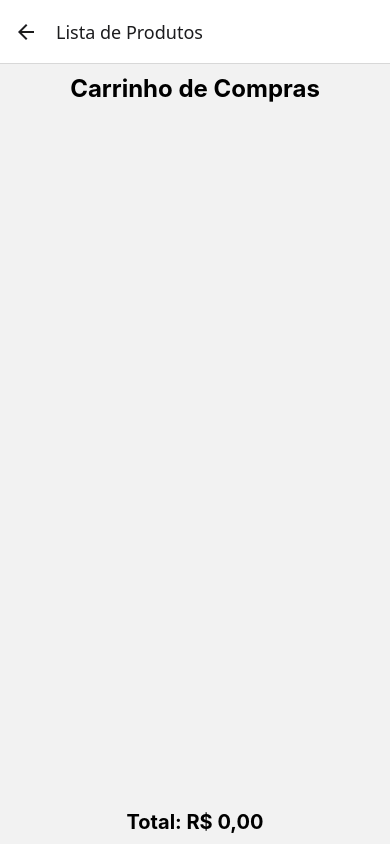
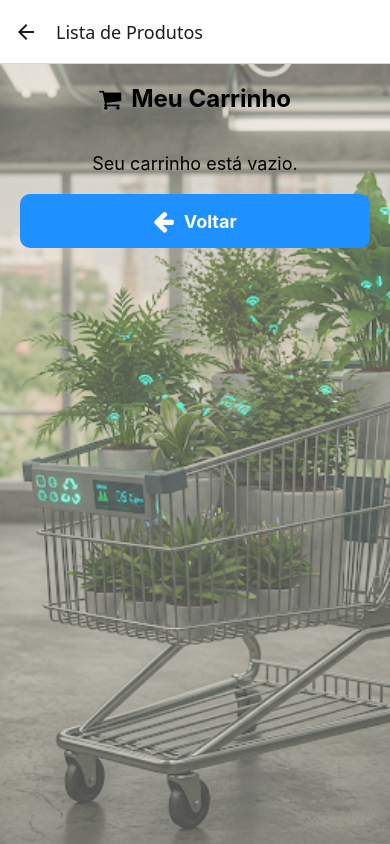
Before and after one commit to New-Masster/SmartGardens, a React Native app: screen /Screen3 in a window 390 px wide. Built offline with nearby package versions, Linux system fonts and the light colour scheme.

Commit message:
Implementada a adição de produtos no carrinho e o front da Screen3.tsx(Carrinho de compras).

```diff
--- a/src/app/Screen2.tsx
+++ b/src/app/Screen2.tsx
@@ -1,12 +1,12 @@
-import React, { useState } from "react";
+import React, { useState, useEffect } from "react";
 import { View, Text, Image, StyleSheet, TouchableOpacity, ImageBackground, FlatList } from "react-native";
 import { StackNavigationProp } from "@react-navigation/stack";
 import { RouteProp } from "@react-navigation/native";
-import { Button } from 'react-native-elements'; // Certifique-se de importar Button corretamente
+import { Button } from 'react-native-elements';
 
 type RootStackParamList = {
-  Screen2: { nome: string };
-  Screen3: undefined;
+  Screen2: { nome: string, carrinho?: any[] };
+  Screen3: { carrinho: any[] };
   Login: undefined;
   Screen4: { id: number; nome: string; imagens: string[]; preco: string; descricao: string };
 };
@@ -20,6 +20,13 @@ const Screen2: React.FC<Screen2Props> = ({ navigation, route }) => {
   const nome = route.params?.nome ?? "Usuário";
   const [selectedImageIndexes, setSelectedImageIndexes] = useState<{ [key: number]: number }>({});
   const [quantidades, setQuantidades] = useState<{ [key: number]: number }>({});
+  const [carrinho, setCarrinho] = useState<any[]>(route.params?.carrinho ?? []);
+
+  useEffect(() => {
+    if (route.params?.carrinho) {
+      setCarrinho(route.params.carrinho);
+    }
+  }, [route.params?.carrinho]);
 
   const produtos = [
     { id: 1, nome: "Bancada Hidropônica", imagens: [require("../assets/Bancada Hidropônica 0.png"), require("../assets/Bancada Hidropônica 1.png"), require("../assets/Bancada Hidropônica 2.png")], preco: "R$ 687,00", descricao: "Uma linda planta suculenta para decorar seu espaço." },
@@ -42,7 +49,21 @@ const Screen2: React.FC<Screen2Props> = ({ navigation, route }) => {
   };
 
   const adicionarAoCarrinho = (produtoId: number) => {
-    console.log(`Produto ${produtoId} adicionado ao carrinho!`);
+    const produto = produtos.find(p => p.id === produtoId);
+    if (produto) {
+      setCarrinho((prevCarrinho) => {
+        const itemExistente = prevCarrinho.find(item => item.id === produtoId);
+        if (itemExistente) {
+          return prevCarrinho.map(item =>
+            item.id === produtoId
+              ? { ...item, quantidade: item.quantidade + (quantidades[produtoId] || 1) }
+              : item
+          );
+        } else {
+          return [...prevCarrinho, { ...produto, quantidade: quantidades[produtoId] || 1 }];
+        }
+      });
+    }
   };
 
   return (
@@ -56,7 +77,7 @@ const Screen2: React.FC<Screen2Props> = ({ navigation, route }) => {
         {/* Container do perfil e carrinho */}
         <View style={styles.profileContainer}>
           <View style={styles.iconContainer}>
-            <Button icon={{ name: 'shopping-cart', color: '#FFF' }} buttonStyle={styles.iconButton} onPress={() => navigation.navigate("Screen3")} />
+            <Button icon={{ name: 'shopping-cart', color: '#FFF' }} buttonStyle={styles.iconButton} onPress={() => navigation.navigate("Screen3", { carrinho })} />
           </View>
           <Image source={require("../assets/Usuario.png")} style={styles.profileImage} />
           <TouchableOpacity onPress={() => navigation.navigate("Login")} style={styles.logoutContainer}>
@@ -129,14 +150,14 @@ const styles = StyleSheet.create({
   productsContainer: { marginTop: 100, padding: 10, width: "100%" },
   title: { fontSize: 24, fontWeight: "bold", textAlign: "center", marginBottom: 20 },
   productContainer: { marginBottom: 40, alignItems: "center" },
-  productName: { fontSize: 18, fontWeight: "bold" },
-  productPrice: { fontSize: 16, fontWeight: "bold", color: "#1E90FF", marginVertical: 5 },
+  productName: { fontSize: 18, fontWeight: "bold", color: "#274200" },
+  productPrice: { fontSize: 16, fontWeight: "bold", color: "#93f43d", marginVertical: 5 },
   imageSliderContainer: { flexDirection: "row", alignItems: "center" },
-  arrow: { fontSize: 30, color: "#006400", marginHorizontal: 10 },
+  arrow: { fontSize: 30, color: "#274200", marginHorizontal: 10 },
   productImage: { width: 200, height: 200, borderRadius: 10 },
   quantityContainer: { flexDirection: "row", alignItems: "center", marginTop: 10 },
   quantityButton: { padding: 10, backgroundColor: "#ccc", borderRadius: 5 },
-  quantityText: { fontSize: 18, fontWeight: "bold" },
+  quantityText: { fontSize: 18, fontWeight: "bold", color: "#274200" },
   quantityValue: { fontSize: 16, marginHorizontal: 10 },
   addToCartButton: { backgroundColor: "#006400", padding: 10, marginTop: 15, borderRadius: 5 },
   addToCartText: { color: "#FFF", fontSize: 16, fontWeight: "bold" }
--- a/src/app/Screen3.tsx
+++ b/src/app/Screen3.tsx
@@ -1,14 +1,13 @@
-// Screen3.tsx
-import React from "react";
-import { View, Text, StyleSheet, FlatList } from "react-native";
+import React, { useState, useEffect } from "react";
+import { View, Text, Image, StyleSheet, FlatList, TouchableOpacity, ImageBackground } from "react-native";
+import { StackNavigationProp } from "@react-navigation/stack";
 import { RouteProp } from "@react-navigation/native";
-import { StackNavigationProp } from "@react-navigation/stack";
+import { FontAwesome } from '@expo/vector-icons';
 
 type RootStackParamList = {
-  Screen2: { nome: string };
-  Screen3: { carrinho: any[] };  // Passando o carrinho como parâmetro
-  Login: undefined;
-  Screen4: { id: number; nome: string; imagens: string[]; preco: string; descricao: string };
+  Screen3: { carrinho: any[] };
+  Screen2: { carrinho: any[] };
+  Payment: undefined; // Faltaa rota de pagamento
 };
 
 type Screen3Props = {
@@ -16,40 +15,243 @@ type Screen3Props = {
   route: RouteProp<RootStackParamList, "Screen3">;
 };
 
-const Screen3: React.FC<Screen3Props> = ({ route }) => {
-  const carrinho = route.params?.carrinho ?? [];
+const Screen3: React.FC<Screen3Props> = ({ navigation, route }) => {
+  const [carrinho, setCarrinho] = useState(route.params?.carrinho ?? []);
 
-  const calcularTotal = () => {
-    return carrinho.reduce((total, item) => total + parseFloat(item.preco.replace("R$", "").replace(",", ".")) * item.quantidade, 0);
+  useEffect(() => {
+    navigation.setParams({ carrinho });
+  }, [carrinho]);
+
+  const calcularTotal = (preco: string, quantidade: number) => {
+    const precoNumerico = parseFloat(preco.replace("R$", "").replace(",", "."));
+    return (precoNumerico * quantidade).toFixed(2).replace(".", ",");
+  };
+
+  const calcularTotalGeral = () => {
+    return carrinho.reduce((total, item) => {
+      const precoNumerico = parseFloat(item.preco.replace("R$", "").replace(",", "."));
+      return total + precoNumerico * item.quantidade;
+    }, 0).toFixed(2).replace(".", ",");
+  };
+
+  const alterarQuantidade = (id: number, incremento: number) => {
+    setCarrinho((prevCarrinho) =>
+      prevCarrinho.map((item) =>
+        item.id === id ? { ...item, quantidade: Math.max(1, item.quantidade + incremento) } : item
+      )
+    );
+  };
+
+  const removerDoCarrinho = (id: number) => {
+    setCarrinho((prevCarrinho) => prevCarrinho.filter((item) => item.id !== id));
+  };
+
+  const limparCarrinho = () => {
+    setCarrinho([]);
   };
 
   return (
+    <ImageBackground source={require("../assets/Fundo_carrinho.png")} style={styles.background} imageStyle={{ opacity: 0.7 }}>
       <View style={styles.container}>
-      <Text style={styles.title}>Carrinho de Compras</Text>
+        <View style={styles.titleContainer}>
+          <FontAwesome name="shopping-cart" size={24} color="black" />
+          <Text style={styles.title}>Meu Carrinho</Text>
+        </View>
+        {carrinho.length > 0 ? (
+          <>
             <FlatList
               data={carrinho}
               keyExtractor={(item) => item.id.toString()}
               renderItem={({ item }) => (
-          <View style={styles.itemContainer}>
-            <Text style={styles.itemName}>{item.nome}</Text>
-            <Text style={styles.itemPrice}>{item.preco}</Text>
-            <Text style={styles.itemQuantity}>Quantidade: {item.quantidade}</Text>
+                <View style={styles.productContainer}>
+                  <Image source={item.imagens[0]} style={styles.productImage} />
+                  <View style={styles.productDetails}>
+                    <Text style={styles.productName}>{item.nome}</Text>
+                    <Text style={styles.productPrice}>Preço Unitário: {item.preco}</Text>
+                    <View style={styles.quantityContainer}>
+                      <TouchableOpacity onPress={() => alterarQuantidade(item.id, -1)} style={styles.quantityButton}>
+                        <Text style={styles.quantityText}>-</Text>
+                      </TouchableOpacity>
+                      <Text style={styles.quantityValue}>{item.quantidade}</Text>
+                      <TouchableOpacity onPress={() => alterarQuantidade(item.id, 1)} style={styles.quantityButton}>
+                        <Text style={styles.quantityText}>+</Text>
+                      </TouchableOpacity>
+                    </View>
+                    <Text style={styles.productTotal}>Total Parcial: R$ {calcularTotal(item.preco, item.quantidade)}</Text>
+                  </View>
+                  <TouchableOpacity onPress={() => removerDoCarrinho(item.id)} style={styles.trashButton}>
+                    <FontAwesome name="trash" size={24} color="red" />
+                  </TouchableOpacity>
                 </View>
               )}
             />
-      <Text style={styles.total}>Total: R$ {calcularTotal().toFixed(2).replace(".", ",")}</Text>
+            <View style={styles.totalContainer}>
+              <Text style={styles.totalText}>Total Geral: R$ {calcularTotalGeral()}</Text>
             </View>
+            <TouchableOpacity style={styles.clearButton} onPress={limparCarrinho}>
+              <FontAwesome name="trash" size={24} color="white" />
+              <Text style={styles.clearButtonText}>Limpar Carrinho</Text>
+            </TouchableOpacity>
+            <TouchableOpacity style={styles.paymentButton} onPress={() => navigation.navigate("Payment")}>
+              <FontAwesome name="credit-card" size={24} color="white" />
+              <Text style={styles.paymentButtonText}>Realizar Pagamento</Text>
+            </TouchableOpacity>
+          </>
+        ) : (
+          <Text style={styles.emptyCartText}>Seu carrinho está vazio.</Text>
+        )}
+        <TouchableOpacity style={styles.button} onPress={() => navigation.navigate("Screen2", { carrinho })}>
+          <FontAwesome name="arrow-left" size={24} color="white" />
+          <Text style={styles.buttonText}>Voltar</Text>
+        </TouchableOpacity>
+      </View>
+    </ImageBackground>
   );
 };
 
 const styles = StyleSheet.create({
-  container: { flex: 1, justifyContent: "center", alignItems: "center", padding: 10 },
-  title: { fontSize: 24, fontWeight: "bold", marginBottom: 20 },
-  itemContainer: { marginBottom: 20, alignItems: "center" },
-  itemName: { fontSize: 18, fontWeight: "bold" },
-  itemPrice: { fontSize: 16, color: "#1E90FF" },
-  itemQuantity: { fontSize: 16, color: "#006400" },
-  total: { fontSize: 20, fontWeight: "bold", marginTop: 20 }
+  background: {
+    flex: 1,
+    justifyContent: "center",
+    width: "100%",
+    height: "100%",
+  },
+  container: {
+    flex: 1,
+    padding: 20,
+  },
+  titleContainer: {
+    flexDirection: "row",
+    alignItems: "center",
+    justifyContent: "center",
+    marginBottom: 20,
+  },
+  title: {
+    fontSize: 24,
+    fontWeight: "bold",
+    marginLeft: 10,
+  },
+  productContainer: {
+    flexDirection: "row",
+    marginBottom: 20,
+    alignItems: "center",
+  },
+  productImage: {
+    width: 100,
+    height: 100,
+    marginRight: 20,
+  },
+  productDetails: {
+    flex: 1,
+  },
+  productName: {
+    fontSize: 18,
+    fontWeight: "bold",
+    color: "#274200",
+    backgroundColor: "#ccc",
+    borderRadius: 5,
+  },
+  productPrice: {
+    fontSize: 16,
+    color: "#274200",
+    fontWeight: "bold",
+  },
+  quantityContainer: {
+    flexDirection: "row",
+    alignItems: "center",
+    marginTop: 10,
+    color: "#274200",
+    fontWeight: "bold",
+  },
+  quantityButton: {
+    padding: 8,
+    backgroundColor: "#ccc",
+    borderRadius: 8,
+  },
+  quantityText: {
+    fontSize: 18,
+    fontWeight: "bold",
+    color: "#274200",
+  },
+  quantityValue: {
+    fontSize: 16,
+    marginHorizontal: 10,
+    color: "#274200",
+    fontWeight: "bold",
+  },
+  productTotal: {
+    fontSize: 16,
+    color: "#385309",
+    backgroundColor: "#6fdf90",
+    borderRadius: 5,
+    fontWeight: "bold",
+  },
+  trashButton: {
+    marginLeft: 10,
+    backgroundColor: "#ccc",
+    borderRadius: 5,
+  },
+  totalContainer: {
+    marginTop: 20,
+    alignItems: "center",
+  },
+  totalText: {
+    fontSize: 20,
+    fontWeight: "bold",
+    color: "#385309",
+    backgroundColor: "#6fdf90",
+    borderRadius: 5,
+  },
+  clearButton: {
+    flexDirection: "row",
+    alignItems: "center",
+    justifyContent: "center",
+    backgroundColor: "red",
+    padding: 15,
+    borderRadius: 10,
+    marginTop: 20,
+  },
+  clearButtonText: {
+    color: "white",
+    fontSize: 18,
+    fontWeight: "bold",
+    marginLeft: 10,
+  },
+  emptyCartText: {
+    fontSize: 18,
+    textAlign: "center",
+    marginTop: 20,
+  },
+  button: {
+    flexDirection: "row",
+    alignItems: "center",
+    justifyContent: "center",
+    marginTop: 20,
+    backgroundColor: "#1E90FF",
+    padding: 15,
+    borderRadius: 10,
+  },
+  buttonText: {
+    color: "#fff",
+    fontSize: 18,
+    fontWeight: "bold",
+    marginLeft: 10,
+  },
+  paymentButton: {
+    flexDirection: "row",
+    alignItems: "center",
+    justifyContent: "center",
+    marginTop: 20,
+    backgroundColor: "#32CD32",
+    padding: 15,
+    borderRadius: 10,
+  },
+  paymentButtonText: {
+    color: "#fff",
+    fontSize: 18,
+    fontWeight: "bold",
+    marginLeft: 10,
+  },
 });
 
 export default Screen3;
--- a/src/login/index.tsx
+++ b/src/login/index.tsx
@@ -112,12 +112,14 @@ const styles = StyleSheet.create({
     fontSize: 26,
     fontWeight: "bold",
     marginBottom: 10,
+    color: "#006400",
   },
   subtitle: {
     fontSize: 16,
     marginBottom: 20,
     textAlign: "center",
-    color: "#333",
+    fontWeight: "bold",
+    color: "#006400",
   },
   inputContainer: {
     width: "100%",
@@ -140,7 +142,7 @@ const styles = StyleSheet.create({
     color: "#444",
   },
   link: {
-    color: "#006400",
+    color: "#274200",
     fontWeight: "bold",
     marginTop: 15,
     textDecorationLine: "underline",
```
Also changed, not shown: src/assets/Fundo_carrinho.png (added). Lines whose indentation alone changed are shown as unchanged.
